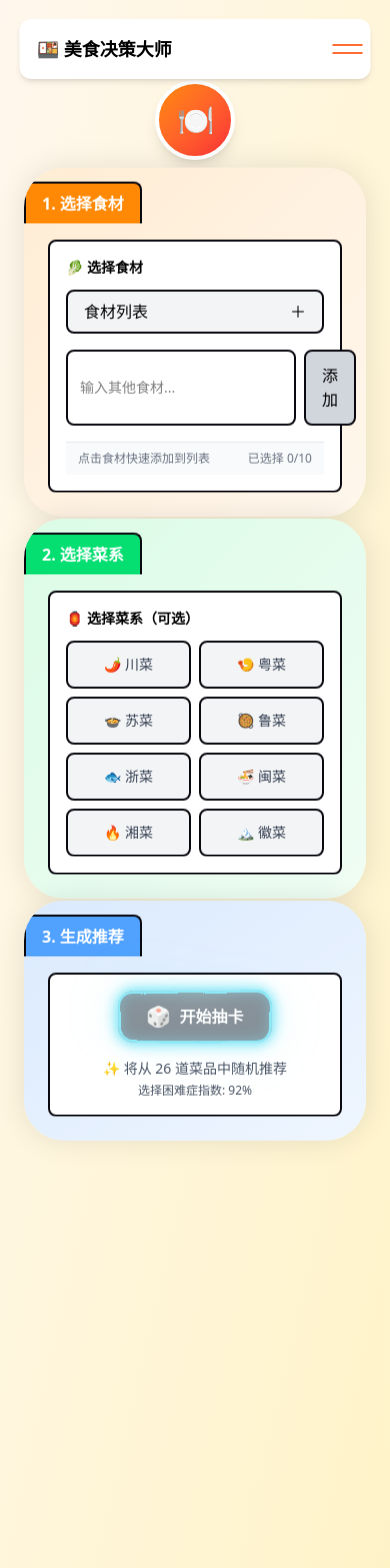
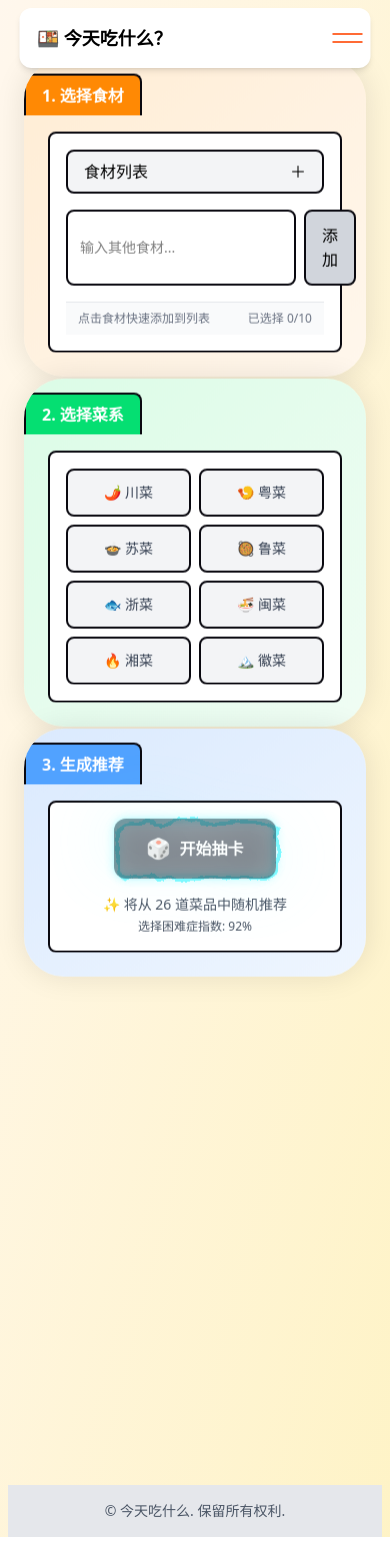
Before and after one commit to selenium603/recipe, a Vue app: page / in a window 390 px wide. Shown: the top 1568 px of the page. After the commit the page ends 1537 px from the top, so only its background shows below. Built offline with nearby package versions, Linux system fonts and the light colour scheme.

Commit message:
浼樺寲UI甯冨眬

```diff
--- a/index.html
+++ b/index.html
@@ -3,7 +3,7 @@
 <head>
   <meta charset="UTF-8" />
   <meta name="viewport" content="width=device-width, initial-scale=1.0" />
-  <title>美食决策大师</title>
+  <title>今天吃什么</title>
   <link rel="icon" href="/favicon.ico" />
   <style>
     .electric-border {
--- a/src/components/CardNav.vue
+++ b/src/components/CardNav.vue
@@ -1,6 +1,6 @@
 <template>
   <div
-    class="card-nav-container fixed left-1/2 -translate-x-1/2 w-[90%] max-w-7xl z-[99] top-[1.2em] md:top-[2em]"
+    class="card-nav-container fixed left-1/2 -translate-x-1/2 w-[90%] max-w-7xl z-[99] top-[0.5em] md:top-[0.8em]"
   >
     <nav
       ref="navRef"
@@ -30,7 +30,7 @@
 
         <!-- Logo -->
         <div class="logo-container flex items-center md:absolute md:left-1/2 md:top-1/2 md:-translate-x-1/2 md:-translate-y-1/2 order-1 md:order-none">
-          <h1 class="text-lg font-bold select-none">🍱 美食决策大师</h1>
+          <h1 class="text-lg font-bold select-none">🍱 今天吃什么？</h1>
         </div>
       </div>
 
--- a/src/components/CuisineSelector.vue
+++ b/src/components/CuisineSelector.vue
@@ -1,11 +1,6 @@
 <!-- CuisineSelector.vue -->
 <template>
   <div>
-    <h4 class="text-sm font-bold text-dark-800 mb-3 flex items-center gap-1">
-      <span>🏮</span>
-      <span>选择菜系（可选）</span>
-    </h4>
-
     <div class="grid grid-cols-2 md:grid-cols-4 gap-2">
       <button
         v-for="cuisine in cuisines"
--- /dev/null
+++ b/src/components/ElectricBorder.vue
@@ -0,0 +1,227 @@
+<template>
+  <div
+    ref="rootRef"
+    :class="['relative isolate', className]"
+    :style="style"
+  >
+    <!-- Hidden SVG for filter definition -->
+    <svg
+      ref="svgRef"
+      class="fixed -left-[10000px] -top-[10000px] w-[10px] h-[10px] opacity-[0.001] pointer-events-none"
+      aria-hidden="true"
+      focusable="false"
+    >
+      <defs>
+        <filter
+          :id="filterId"
+          color-interpolation-filters="sRGB"
+          x="-20%"
+          y="-20%"
+          width="140%"
+          height="140%"
+        >
+          <feTurbulence type="turbulence" baseFrequency="0.02" numOctaves="10" result="noise1" seed="1" />
+          <feOffset in="noise1" dx="0" dy="0" result="offsetNoise1">
+            <animate attributeName="dy" values="700; 0" dur="6s" repeatCount="indefinite" calcMode="linear" />
+          </feOffset>
+
+          <feTurbulence type="turbulence" baseFrequency="0.02" numOctaves="10" result="noise2" seed="1" />
+          <feOffset in="noise2" dx="0" dy="0" result="offsetNoise2">
+            <animate attributeName="dy" values="0; -700" dur="6s" repeatCount="indefinite" calcMode="linear" />
+          </feOffset>
+
+          <feTurbulence type="turbulence" baseFrequency="0.02" numOctaves="10" result="noise1" seed="2" />
+          <feOffset in="noise1" dx="0" dy="0" result="offsetNoise3">
+            <animate attributeName="dx" values="490; 0" dur="6s" repeatCount="indefinite" calcMode="linear" />
+          </feOffset>
+
+          <feTurbulence type="turbulence" baseFrequency="0.02" numOctaves="10" result="noise2" seed="2" />
+          <feOffset in="noise2" dx="0" dy="0" result="offsetNoise4">
+            <animate attributeName="dx" values="0; -490" dur="6s" repeatCount="indefinite" calcMode="linear" />
+          </feOffset>
+
+          <feComposite in="offsetNoise1" in2="offsetNoise2" result="part1" />
+          <feComposite in="offsetNoise3" in2="offsetNoise4" result="part2" />
+          <feBlend in="part1" in2="part2" mode="color-dodge" result="combinedNoise" />
+          <feDisplacementMap
+            in="SourceGraphic"
+            in2="combinedNoise"
+            scale="30"
+            xChannelSelector="R"
+            yChannelSelector="B"
+          />
+        </filter>
+      </defs>
+    </svg>
+
+    <!-- Border layers -->
+    <div class="absolute inset-0 pointer-events-none" :style="inheritRadius">
+      <div ref="strokeRef" class="absolute inset-0 box-border" :style="strokeStyle" />
+      <div class="absolute inset-0 box-border" :style="glow1Style" />
+      <div class="absolute inset-0 box-border" :style="glow2Style" />
+      <div class="absolute inset-0" :style="bgGlowStyle" />
+    </div>
+
+    <!-- Content -->
+    <div class="relative" :style="inheritRadius">
+      <slot />
+    </div>
+  </div>
+</template>
+
+<script setup lang="ts">
+import { ref, computed, onMounted, onUnmounted, watch } from 'vue'
+
+interface Props {
+  color?: string
+  speed?: number
+  chaos?: number
+  thickness?: number
+  className?: string
+  style?: Record<string, any>
+}
+
+const props = withDefaults(defineProps<Props>(), {
+  color: '#5227FF',
+  speed: 1,
+  chaos: 1,
+  thickness: 2,
+  className: '',
+  style: () => ({})
+})
+
+const rootRef = ref<HTMLElement | null>(null)
+const svgRef = ref<SVGElement | null>(null)
+const strokeRef = ref<HTMLElement | null>(null)
+const filterId = ref(`turbulent-displace-${Math.random().toString(36).substring(2, 9)}`)
+
+let resizeObserver: ResizeObserver | null = null
+
+function hexToRgba(hex: string, alpha = 1): string {
+  if (!hex) return `rgba(0,0,0,${alpha})`
+  let h = hex.replace('#', '')
+  if (h.length === 3) {
+    h = h.split('').map(c => c + c).join('')
+  }
+  const int = parseInt(h, 16)
+  const r = (int >> 16) & 255
+  const g = (int >> 8) & 255
+  const b = int & 255
+  return `rgba(${r}, ${g}, ${b}, ${alpha})`
+}
+
+const updateAnim = () => {
+  const svg = svgRef.value
+  const host = rootRef.value
+  if (!svg || !host) return
+
+  if (strokeRef.value) {
+    strokeRef.value.style.filter = `url(#${filterId.value})`
+  }
+
+  const width = Math.max(1, Math.round(host.clientWidth || host.getBoundingClientRect().width || 0))
+  const height = Math.max(1, Math.round(host.clientHeight || host.getBoundingClientRect().height || 0))
+
+  const dyAnims = Array.from(svg.querySelectorAll('feOffset > animate[attributeName="dy"]'))
+  if (dyAnims.length >= 2) {
+    dyAnims[0]?.setAttribute('values', `${height}; 0`)
+    dyAnims[1]?.setAttribute('values', `0; -${height}`)
+  }
+
+  const dxAnims = Array.from(svg.querySelectorAll('feOffset > animate[attributeName="dx"]'))
+  if (dxAnims.length >= 2) {
+    dxAnims[0]?.setAttribute('values', `${width}; 0`)
+    dxAnims[1]?.setAttribute('values', `0; -${width}`)
+  }
+
+  const baseDur = 6
+  const dur = Math.max(0.001, baseDur / (props.speed || 1))
+  ;[...dyAnims, ...dxAnims].forEach(a => a.setAttribute('dur', `${dur}s`))
+
+  const disp = svg.querySelector('feDisplacementMap')
+  if (disp) disp.setAttribute('scale', String(30 * (props.chaos || 1)))
+
+  const filterEl = svg.querySelector(`#${CSS.escape(filterId.value)}`)
+  if (filterEl) {
+    filterEl.setAttribute('x', '-200%')
+    filterEl.setAttribute('y', '-200%')
+    filterEl.setAttribute('width', '500%')
+    filterEl.setAttribute('height', '500%')
+  }
+
+  requestAnimationFrame(() => {
+    ;[...dyAnims, ...dxAnims].forEach(a => {
+      const animEl = a as SVGAnimateElement
+      if (typeof animEl.beginElement === 'function') {
+        try {
+          animEl.beginElement()
+        } catch {
+          console.warn('ElectricBorder: beginElement failed')
+        }
+      }
+    })
+  })
+}
+
+const inheritRadius = computed(() => ({
+  borderRadius: props.style?.borderRadius ?? 'inherit'
+}))
+
+const strokeStyle = computed(() => ({
+  ...inheritRadius.value,
+  borderWidth: `${props.thickness}px`,
+  borderStyle: 'solid',
+  borderColor: props.color
+}))
+
+const glow1Style = computed(() => ({
+  ...inheritRadius.value,
+  borderWidth: `${props.thickness}px`,
+  borderStyle: 'solid',
+  borderColor: hexToRgba(props.color, 0.6),
+  filter: `blur(${0.5 + props.thickness * 0.25}px)`,
+  opacity: 0.5
+}))
+
+const glow2Style = computed(() => ({
+  ...inheritRadius.value,
+  borderWidth: `${props.thickness}px`,
+  borderStyle: 'solid',
+  borderColor: props.color,
+  filter: `blur(${2 + props.thickness * 0.5}px)`,
+  opacity: 0.5
+}))
+
+const bgGlowStyle = computed(() => ({
+  ...inheritRadius.value,
+  transform: 'scale(1.08)',
+  filter: 'blur(32px)',
+  opacity: 0.3,
+  zIndex: -1,
+  background: `linear-gradient(-30deg, ${hexToRgba(props.color, 0.8)}, transparent, ${props.color})`
+}))
+
+onMounted(() => {
+  if (rootRef.value) {
+    resizeObserver = new ResizeObserver(() => updateAnim())
+    resizeObserver.observe(rootRef.value)
+    updateAnim()
+  }
+})
+
+onUnmounted(() => {
+  if (resizeObserver) {
+    resizeObserver.disconnect()
+  }
+})
+
+watch(() => [props.speed, props.chaos], () => {
+  updateAnim()
+})
+</script>
+
+<style scoped>
+.isolate {
+  isolation: isolate;
+}
+</style>
--- a/src/components/FoodCard.vue
+++ b/src/components/FoodCard.vue
@@ -90,10 +90,8 @@ const props = defineProps<{
 const emit = defineEmits(['show-picker', 'hide-picker'])
 
 const difficultyText = computed(() => {
-  const time = props.recipe.cookingTime
-  if (time <= 30) return '简单'
-  if (time <= 60) return '中等'
-  return '困难'
+  // 直接使用 recipe 中定义的 difficulty 字段
+  return props.recipe.difficulty
 })
 
 const formatTime = (minutes: number) => {
--- a/src/components/GlobalFooter.vue
+++ b/src/components/GlobalFooter.vue
@@ -1,7 +1,7 @@
 <template>
   <footer class="bg-gray-200 text-gray-600 p-4 text-center text-sm select-none mt-16">
     <div class="max-w-7xl mx-auto">
-      ©  美食决策大师. 保留所有权利.
+      ©  今天吃什么. 保留所有权利.
     </div>
   </footer>
 </template>
--- a/src/components/IngredientSelector.vue
+++ b/src/components/IngredientSelector.vue
@@ -1,18 +1,23 @@
 <!-- IngredientSelector.vue -->
 <template>
   <div>
-    <h4 class="text-sm font-bold text-dark-800 mb-3 flex items-center gap-1">
-      <span>🥬</span>
-      <span>选择食材</span>
-    </h4>
-
     <!-- 可展开/收起的选择面板 -->
     <details class="mb-4 group" :open="panelOpen" @toggle="onDetailsToggle">
       <summary
         class="cursor-pointer select-none px-4 py-2 border-2 border-[#0A0910] rounded-lg bg-gray-100 hover:bg-gray-200 flex items-center justify-between"
       >
         <span class="font-medium">食材列表</span>
-        <span>{{ panelOpen ? '－' : '＋' }}</span>
+        <div class="flex items-center gap-2">
+          <button
+            v-if="selectedIngredients.length > 0"
+            @click.prevent="clearAllIngredients"
+            class="text-xs px-2 py-0.5 rounded bg-red-100 text-red-600 hover:bg-red-200 transition-colors font-medium border border-red-300"
+            title="清空所有已选食材"
+          >
+            清空
+          </button>
+          <span>{{ panelOpen ? '－' : '＋' }}</span>
+        </div>
       </summary>
 
       <div class="mt-3 space-y-3">
@@ -116,7 +121,7 @@ const panelOpen = ref(false)
 // 基础清单：包含用户要求新增的食材（去重）
 const baseIngredients = Array.from(new Set([
   '包菜','午餐肉','土豆','方便面','木耳','洋葱','牛肉', '猪肉',
-  '番茄','白菜','白萝卜','米','肉','胡萝卜','腊肠','花菜','芹菜',
+  '番茄','白菜','白萝卜','米','胡萝卜','腊肠','花菜','芹菜',
   '茄子','莴笋','菌菇','虾','虾仁','西葫芦','豆腐','青椒','面包','面食',
   '香肠','鸡肉','鸡蛋','鸭蛋','鹅蛋','黄瓜'
 ]))
@@ -127,7 +132,7 @@ const vegetablesSet = new Set([
   '茄子','莴笋','菌菇','西葫芦','青椒','黄瓜'
 ])
 const meatSet = new Set([
-  '牛肉','猪肉','肉','腊肠','香肠','午餐肉','鸡肉','虾','虾仁'
+  '牛肉','猪肉','腊肠','香肠','午餐肉','鸡肉','虾','虾仁'
 ])
 const eggsDairySet = new Set([
   '鸡蛋','鸭蛋','鹅蛋','牛奶','奶酪'
@@ -183,6 +188,10 @@ const addCustomIngredient = () => {
   }
 }
 
+const clearAllIngredients = () => {
+  emit('update:selectedIngredients', [])
+}
+
 function onDetailsToggle(event: Event) {
   const el = event.target as HTMLDetailsElement
   panelOpen.value = !!el.open
--- a/src/data/recipes.json
+++ b/src/data/recipes.json
@@ -143,7 +143,7 @@
     "emoji": "🥩",
     "ingredients": ["番茄", "牛肉", "米"],
     "cookingTime": 90,
-    "difficulty": "普通",
+    "difficulty": "简单",
     "flavor": "番茄浓香",
     "description": "牛腩与番茄慢焖更入味，汤浓肉烂。",
     "steps": [
@@ -231,7 +231,7 @@
     "emoji": "🍚",
     "ingredients": ["番茄", "牛肉", "米"],
     "cookingTime": 60,
-    "difficulty": "普通",
+    "difficulty": "简单",
     "flavor": "番茄鲜香",
     "description": "番茄与牛肉同焖，米饭吸满汤汁；部分做法需先炒香再入锅。",
     "steps": [
--- a/src/views/Collections.vue
+++ b/src/views/Collections.vue
@@ -1,16 +1,14 @@
 <template>
   <ClickSpark :spark-color="'#ff6b6b'" :spark-size="12" :spark-radius="20" :spark-count="12" :duration="600" easing="ease-out" :extra-scale="1.2">
-    <div class="min-h-screen bg-gradient-to-br from-orange-50 to-amber-100 px-2 md:px-6 pt-20 md:pt-24">
+    <div class="min-h-screen bg-gradient-to-br from-orange-50 to-amber-100 px-2 md:px-6 pt-16 md:pt-20">
       <GlobalNavigation />
 
       <div class="max-w-7xl mx-auto">
-        <!-- 页面标题 -->
-        <div class="text-center mb-8">
-          <div class="w-20 h-20 bg-gradient-to-br from-orange-400 to-red-500 rounded-full flex items-center justify-center mx-auto mb-4 shadow-lg border-4 border-white">
+        <!-- Logo 区域 -->
+        <div class="text-center mb-6">
+          <div class="w-20 h-20 bg-gradient-to-br from-orange-400 to-red-500 rounded-full flex items-center justify-center mx-auto shadow-lg border-4 border-white">
             <span class="text-white text-3xl">📁</span>
           </div>
-          <h1 class="text-4xl md:text-5xl font-bold text-dark-800 mb-2">收藏夹</h1>
-          <p class="text-gray-600 max-w-md mx-auto">管理你的美食收藏，创建专属菜谱集合</p>
         </div>
 
         <!-- 操作行 -->
@@ -36,16 +34,16 @@
         <!-- 收藏夹列表 -->
         <div class="grid grid-cols-1 md:grid-cols-2 lg:grid-cols-3 gap-6">
           <div v-for="col in collections" :key="col.id" class="bg-white border-2 border-[#0A0910] rounded-lg p-3">
-            <div class="flex items-center justify-between mb-2">
-              <input v-model="col.name" class="font-semibold flex-1 mr-2 border-b focus:outline-none" />
-              <div class="flex items-center gap-2">
+            <div class="flex items-center justify-between mb-2 gap-2">
+              <input v-model="col.name" class="font-semibold flex-1 mr-2 border-b focus:outline-none min-w-0" />
+              <div class="flex items-center gap-2 flex-shrink-0">
                 <button
-                  :class="['text-xs px-2 py-1 rounded border', activeCandidateId === col.id ? 'bg-orange-500 text-white' : 'bg-gray-100']"
+                  :class="['text-xs px-2 py-1 rounded border whitespace-nowrap', activeCandidateId === col.id ? 'bg-orange-500 text-white' : 'bg-gray-100']"
                   @click="toggleCandidate(col.id)"
                 >
                   {{ activeCandidateId === col.id ? '取消候选集' : '设为抽卡候选集' }}
                 </button>
-                <button class="text-xs px-2 py-1 bg-red-500 text-white rounded hover:bg-red-600" @click="removeCollection(col.id)">删除</button>
+                <button class="text-xs px-2 py-1 bg-red-500 text-white rounded hover:bg-red-600 whitespace-nowrap" @click="removeCollection(col.id)">删除</button>
               </div>
             </div>
             <div class="text-xs text-gray-500 mb-2">
--- a/src/views/Home.vue
+++ b/src/views/Home.vue
@@ -1,18 +1,16 @@
 <template>
   <ClickSpark :spark-color="'#ff6b6b'" :spark-size="12" :spark-radius="20" :spark-count="12" :duration="600" easing="ease-out" :extra-scale="1.2">
-    <div class="min-h-screen bg-gradient-to-br from-orange-50 to-amber-100 px-2 md:px-6 pt-20 md:pt-24">
+    <div class="min-h-screen bg-gradient-to-br from-orange-50 to-amber-100 px-2 md:px-6 pt-16 md:pt-20">
       <GlobalNavigation />
 
     <div class="max-w-7xl mx-auto">
-      <!-- 主标题区域 -->
-      <div class="text-center mb-4">
+      <!-- Logo 区域 -->
+      <div class="text-center mb-3">
         <div
-          class="w-20 h-20 bg-gradient-to-br from-orange-400 to-red-500 rounded-full flex items-center justify-center mx-auto mb-4 shadow-lg border-4 border-white"
+          class="w-20 h-20 bg-gradient-to-br from-orange-400 to-red-500 rounded-full flex items-center justify-center mx-auto shadow-lg border-4 border-white"
         >
           <span class="text-white text-3xl">🍽️</span>
         </div>
-        <h1 class="text-4xl md:text-5xl font-bold text-dark-800 mb-2">今天吃什么？</h1>
-        <p class="text-gray-600 max-w-md mx-auto">让美食抽卡帮你终结选择困难症！</p>
       </div>
 
       <!-- 堆叠滚动卡片区域 -->
@@ -70,11 +68,18 @@
             </div>
 
             <div class="flex justify-center">
+              <ElectricBorder
+                color="#7df9ff"
+                :speed="1"
+                :chaos="0.5"
+                :thickness="4"
+                :style="{ borderRadius: '12px' }"
+              >
                 <button
                   @click="generateRecommendation"
                   :disabled="!canDraw"
-                class="relative electric-border px-7 py-3 font-semibold text-white rounded-lg disabled:opacity-50"
-                style="--electric-border-color:#22d3ee; background: radial-gradient(60% 100% at 50% 0%, #1f2937 0%, #111827 60%, #0b1220 100%); box-shadow: 0 0 32px rgba(34,211,238,.25) inset, 0 0 12px rgba(34,211,238,.35);"
+                  class="relative px-8 py-4 font-semibold text-white rounded-xl disabled:opacity-50 transition-all duration-200 hover:scale-105"
+                  style="background: radial-gradient(60% 100% at 50% 0%, #1f2937 0%, #111827 60%, #0b1220 100%); box-shadow: 0 0 32px rgba(125,249,255,.25) inset, 0 0 12px rgba(125,249,255,.35);"
                 >
                   <span class="relative z-[1] flex items-center gap-2">
                     <template v-if="isGenerating">
@@ -85,11 +90,8 @@
                       <span>开始抽卡</span>
                     </template>
                   </span>
-                <span class="eb-stroke"></span>
-                <span class="eb-glow-1"></span>
-                <span class="eb-glow-2"></span>
-                <span class="eb-background-glow"></span>
                 </button>
+              </ElectricBorder>
             </div>
 
             <div class="text-sm text-center text-gray-600 mt-4">
@@ -221,6 +223,7 @@ import FoodCard from '@/components/FoodCard.vue'
 import ClickSpark from '@/components/ClickSpark.vue'
 import ScrollStack from '@/components/ScrollStack.vue'
 import ScrollStackItem from '@/components/ScrollStackItem.vue'
+import ElectricBorder from '@/components/ElectricBorder.vue'
 
 const router = useRouter()
 const recipeStore = useRecipeStore()
--- a/src/views/Search.vue
+++ b/src/views/Search.vue
@@ -1,16 +1,14 @@
 <template>
   <ClickSpark :spark-color="'#ff6b6b'" :spark-size="12" :spark-radius="20" :spark-count="12" :duration="600" easing="ease-out" :extra-scale="1.2">
-    <div class="min-h-screen bg-gradient-to-br from-orange-50 to-amber-100 px-2 md:px-6 pt-20 md:pt-24">
+    <div class="min-h-screen bg-gradient-to-br from-orange-50 to-amber-100 px-2 md:px-6 pt-16 md:pt-20">
       <GlobalNavigation />
 
       <div class="max-w-7xl mx-auto">
-        <!-- 页面标题 -->
-        <div class="text-center mb-8">
-          <div class="w-20 h-20 bg-gradient-to-br from-orange-400 to-red-500 rounded-full flex items-center justify-center mx-auto mb-4 shadow-lg border-4 border-white">
+        <!-- Logo 区域 -->
+        <div class="text-center mb-6">
+          <div class="w-20 h-20 bg-gradient-to-br from-orange-400 to-red-500 rounded-full flex items-center justify-center mx-auto shadow-lg border-4 border-white">
             <span class="text-white text-3xl">🔍</span>
           </div>
-          <h1 class="text-4xl md:text-5xl font-bold text-dark-800 mb-2">AI智能搜索</h1>
-          <p class="text-gray-600 max-w-md mx-auto">输入关键词，让AI为你推荐最合适的美食！</p>
         </div>
 
         <!-- 搜索区域 -->
@@ -100,7 +98,7 @@
 
         <!-- 默认状态 -->
         <div v-if="!hasSearched && !isSearching" class="text-center py-16">
-          <div class="text-6xl mb-4">🍽️</div>
+          <div class="text-6xl mb-2">🍽️</div>
           <h3 class="text-xl font-semibold text-gray-700 mb-2">开始你的美食探索之旅</h3>
           <p class="text-gray-500 mb-6">输入关键词，发现更多美味菜谱</p>
           <div class="grid grid-cols-2 md:grid-cols-4 gap-4 max-w-2xl mx-auto">
```
Lines whose indentation alone changed are shown as unchanged.
